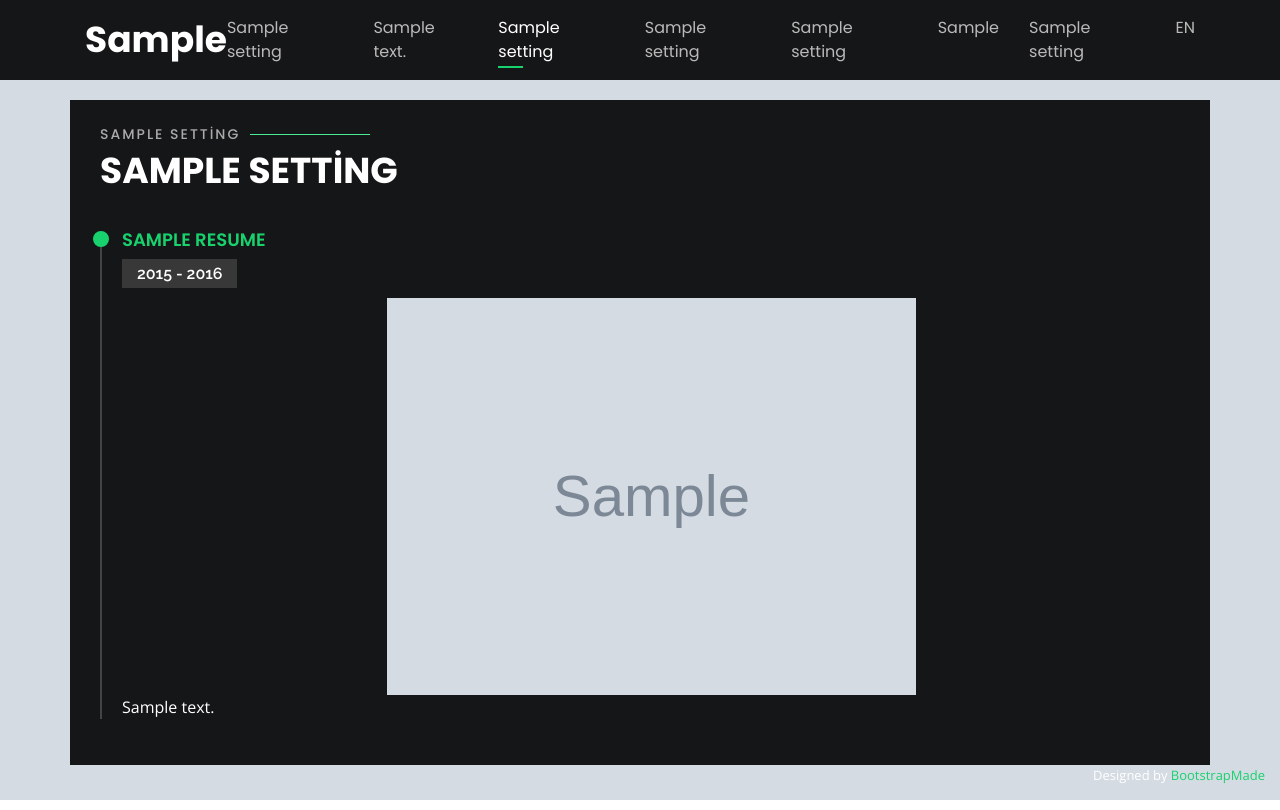
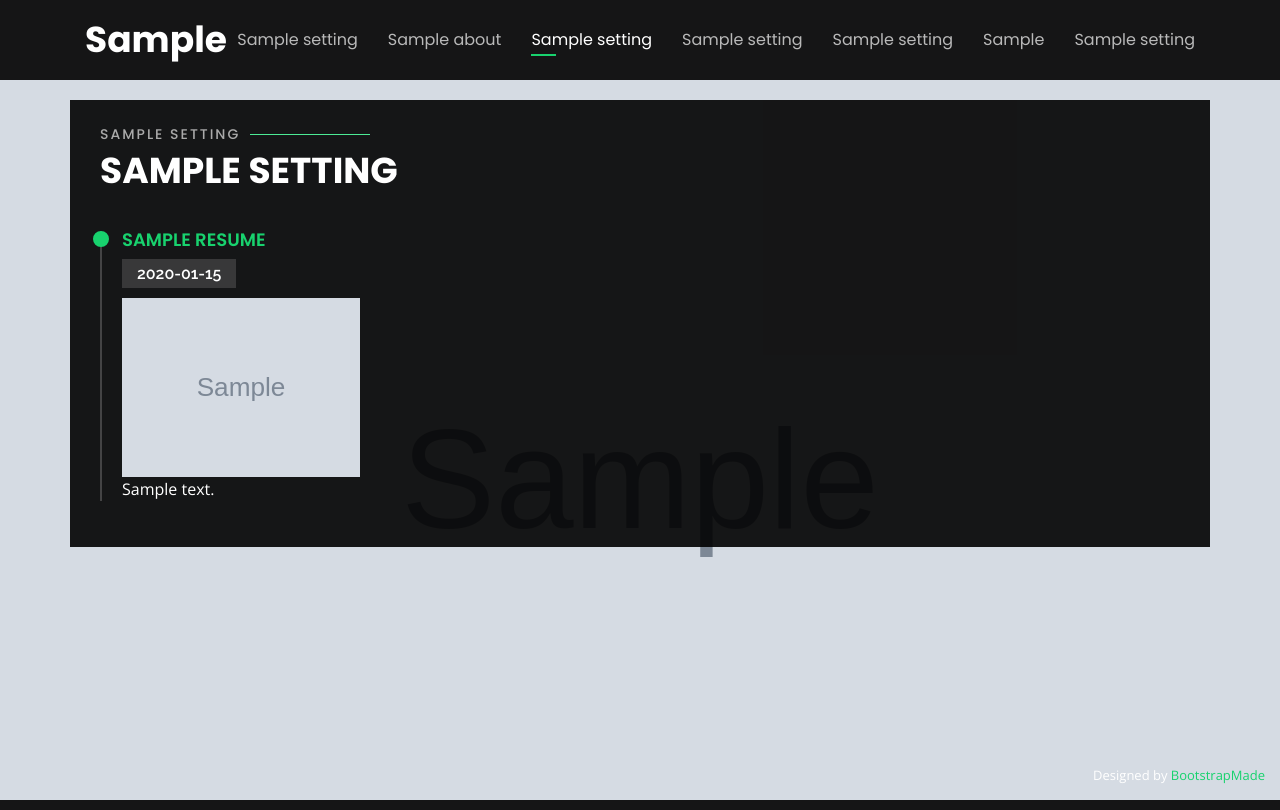
Before and after one commit to kosulsuz/adalet, a Django app: page /tr in a window 1280 px wide, after a click that opens the changed part. Run offline with Django 3.2, Linux system fonts and the light colour scheme; tables that the repository leaves empty hold one stand-in row (values such as "Sample post"); grey boxes marked "Sample" are stand-in pictures; some libraries are stand-ins or nearby versions.

Commit message:
tr side is inactive

```diff
--- a/ikincidil/models.py
+++ b/ikincidil/models.py
@@ -4,19 +4,19 @@
 from django.urls import reverse
 
 
-FONTS = (
+# FONTS = (
 
-	("icofont-court", "mahkeme binası"),
-	("icofont-court-hammer", "hakim tokmağı 1"),
-	("icofont-gavel", "hakim tokmağı 2"),
-	("icofont-jail", "zindan"),
-	("icofont-law-alt-1", "dengesi bozuk terazi"),
-	("icofont-law-protect", "jop"),
-    ("icofont-thief", "hırsız"),
-    ("icofont-police-van", "polis van"),
-    ("icofont-document-folder", "dosya"),
+# 	("icofont-court", "mahkeme binası"),
+# 	("icofont-court-hammer", "hakim tokmağı 1"),
+# 	("icofont-gavel", "hakim tokmağı 2"),
+# 	("icofont-jail", "zindan"),
+# 	("icofont-law-alt-1", "dengesi bozuk terazi"),
+# 	("icofont-law-protect", "jop"),
+#     ("icofont-thief", "hırsız"),
+#     ("icofont-police-van", "polis van"),
+#     ("icofont-document-folder", "dosya"),
 
-)
+# )
 
 
 
@@ -24,6 +24,7 @@
 
 
 class Setting(models.Model):
+    activation = models.BooleanField("Türkçe web sitesinin açılması için tıklayınız", default = False)
     title = models.CharField("Site sekmesinde yazacak olan yazı", max_length=50, default = "Koşulsuz Adalet Hareketi")
     icon = models.ImageField("İcon")
     description = models.CharField("Google'da arama yapıldıktan sonra çıkacak olan yazı", max_length=150)
@@ -43,11 +44,11 @@
     portfolio = models.BooleanField("Portfolio kısmının gözükmesini istiyorsanız tıklayınız:", default=False)
     services = models.BooleanField("Services kısmının segilenmesi için tıklayınız.", default=False)
     home_name = models.CharField("Başlık1", max_length=20, default = "Home")
-    about_name = models.CharField("Başlık2", max_length=20, default = "About")
     resume_name = models.CharField("Başlık3", max_length=20, default = "Resume")
     service_name = models.CharField("Başlık4", max_length=20, default = "Services")
     portfolio_name = models.CharField("Başlık5", max_length=20, default = "Portfolio")
-    contact_name = models.CharField("Başlık6", max_length=20, default = "Contact")
+    media_name = models.CharField("Media kısmında hepsi", default = "All", max_length=20)
+    contact_name = models.CharField("Başlık6", max_length=20, default = "Contact", )
     extra_name = models.CharField("Ekstra About başlıklarından üretildiğinde çıkacak başlık ismi", max_length=20, default = "...")
     contact_sub_name = models.CharField("Contact kısmının alt başlığı", max_length=20, default = "Contact with us")
     contact_tel_name = models.CharField("Contact kısmındaki telefon başlığı", max_length=20, default = "Tel")
@@ -66,6 +67,7 @@
 
 
 class About(models.Model):
+    main_title = models.CharField("Hakkımızda başlığı", max_length=150)
     title = models.CharField("Hakkımızda başlığı", max_length=150)
     about_image = models.ImageField("Hakkımızda kısmında çıkacak olan resim")
     sub_title = models.CharField("Resmin altındaki yeşil başlık", max_length=150)
@@ -77,6 +79,7 @@
     testimonials_title = models.CharField("Hakkımızda söylenenler kısmının başlığı", max_length=150, default = "Söylediler")
     testimonials_activation = models.BooleanField("Hakkımızda söylenenler kısmı canlandırmak için tıklayınız", default = False)
     ranking = models.SmallIntegerField("Önde çıkmasını istediğiniz kısmın sayısı küçük tutulmalıdır.")
+    one_header = models.BooleanField("Tek başına About tipinde başlık eklemek istiyorsanız tıklayınız.", default = False)
 
     class Meta:
         verbose_name = 'Hakkımızda'
@@ -89,7 +92,7 @@
 
 class AboutLogo(models.Model):
     title = models.CharField("Başlık", max_length=50)
-    font = models.CharField(max_length=50, choices=FONTS)
+    font = models.CharField(max_length=80, default = "icofont-jail")
     about = models.ForeignKey("About", on_delete =models.CASCADE)
     number = models.IntegerField(default = 0)
 
@@ -130,10 +133,12 @@
 
 
 class Resume(models.Model):
-    sub1_title = models.CharField("Yeşil renkli başlık", max_length=50)
+    sub1_title = models.CharField("Yeşil renkli başlık", max_length=100)
+    date = models.CharField("Tarih kısmı", max_length= 100, default = "First Day")
     image = models.ImageField("resim")
     content = RichTextField("içerik")
-    ranking = models.SmallIntegerField("sıralama sayısı", unique = True)
+    ranking = models.SmallIntegerField("sıralama sayısı")
+    left = models.BooleanField("Sol tarafta gözükmesini istiyorsanız tıklayınız.", default = True)
 
 
     class Meta:
@@ -152,6 +157,7 @@
     content = models.CharField("İçerik", max_length=50)
     active = models.BooleanField("sitede gözükmesini istiyorsanız tıklayınız: ", default = False)
     slug = models.SlugField(editable = False)
+    link = models.BooleanField("detay sayfasının açılmasını istiyorsanız tıklayınız: ", default = False)
 
     class Meta:
         verbose_name = 'Hizmet'
--- a/ikincidil/views.py
+++ b/ikincidil/views.py
@@ -10,14 +10,18 @@
     try:
         about_activation = False
         setting = Setting.objects.first()
+        if not setting.activation:
+            print("Çalıştı mı??????")
+            return redirect("/")
+
         portfolio = setting.portfolio
         service = setting.services
-        abouts = About.objects.filter(active = True)
-        if abouts.count() > 1:
+        abouts = About.objects.filter(active = True, one_header = False)
+        if abouts.count() > 0:
             about_activation = True
-        about = abouts.first()
-        abouts = abouts[1:]
-        resumes = Resume.objects.all()
+        header_about = About.objects.filter(active = True, one_header=True)
+        resumes = Resume.objects.filter(left = True)
+        resumes_right = Resume.objects.filter(left = False)
         services = Service.objects.filter(active = True)
         company_types = CompanyType.objects.all()
         references = Reference.objects.all()
@@ -31,7 +35,7 @@
             print()
             print()
             print("üst taraf")
-            messages.success(request, 'Başarı bir şekilde mesajınız tarafımıza iletilmiştir. En kısa sürede sizinle iletişime geçilecektir.')
+            messages.success(request, 'Mesajınız tarafımıza iletilmiştir. Teşekkürler!')
             print("messaj gitti")
             return redirect("/")
     else:
@@ -45,22 +49,23 @@
         "portfolio": portfolio,
         "service": service,
         "abouts": abouts,
-        "about": about,
+        "header_about": header_about,
         "about_activation": about_activation,
         "resumes": resumes,
         "services": services,
         "company_types": company_types,
         "references": references,
         "form": form,
+        "resumes_right": resumes_right,
 
     }
-    return render(request, 'ikincidil/index.html', context)
+    return render(request, 'index.html', context)
 
 
 def detail(request, slug):
 
     setting = Setting.objects.first()
-    service = get_object_or_404(Service, slug = slug, active = True)
+    service = get_object_or_404(Service, slug = slug, active = True, link = True)
     abouts = About.objects.filter(active = True)
     if abouts.count() > 1:
         about_activation = True
@@ -77,4 +82,4 @@
         "about_activation": about_activation,
     }
 
-    return render(request, 'ikincidil/details.html', context)
+    return render(request, 'details.html', context)
--- a/templates/ikincidil/index.html
+++ b/templates/ikincidil/index.html
@@ -1,7 +1,7 @@
 {% load static %}
 {% load crispy_forms_tags %}
 <!DOCTYPE html>
-<html lang="tr">
+<html lang="en">
 
 <head>
   <meta charset="utf-8">
@@ -53,9 +53,8 @@
 }
 
 .resume-image {
-  width: 50%;
+  width: 40%;
   height: auto;
-  margin:auto;
   display: block;
 }
 
@@ -94,7 +93,9 @@
       <nav class="nav-menu d-none d-lg-block">
         <ul>
           <li class="active"><a href="#header">{{setting.home_name}}</a></li>
-          <li><a href="#about">{{setting.about_name}}</a></li>
+          {% for about in header_about %}
+          <li><a href="#about{{about.id}}">{{about.main_title}}</a></li>
+          {% endfor %}
           {% if about_activation %}
           <li class="dropdown">
             <a class="dropdown-toggle" href="#" id="navbarDropdown" role="button" data-toggle="dropdown" aria-haspopup="true" aria-expanded="false">
@@ -115,7 +116,7 @@
           <li><a href="#contact">{{setting.contact_name}}</a></li>
 
 
-          <li><a href="{% url 'home:home' %}">EN</a></li>
+          <!-- <li><a href="{% url 'ikincidil:home' %}">TR</a></li> -->
 
         </ul>
       </nav><!-- .nav-menu -->
@@ -130,14 +131,15 @@
     </div>
   </header><!-- End Header -->
 
+  {% for about in header_about %}
   <!-- ======= About Section ======= -->
-  <section id="about" class="about">
+  <section id="about{{about.id}}" class="about">
 
    <!-- ======= About Me ======= -->
    <div class="about-me container">
 
      <div class="section-title">
-        <h2>{{setting.about_name}}</h2>
+       <h2>{{about.main_title}}</h2>
        <p>{{about.title}}</p>
      </div>
 
@@ -259,6 +261,8 @@
 
  </section><!-- End About Section -->
 
+ {% endfor %}
+
   {% for about in abouts %}
    <!-- ======= About Section ======= -->
    <section id="about{{about.id}}" class="about">
@@ -267,7 +271,7 @@
     <div class="about-me container">
 
       <div class="section-title">
-        <h2>{{setting.about_name}}</h2>
+        <h2>{{about.main_title}}</h2>
         <p>{{about.title}}</p>
       </div>
 
@@ -403,20 +407,28 @@
       </div>
 
       <div class="row">
-        {% for resume in resumes %}
-        <div class="col-lg-12">
+
+        <div class="col-lg-7 col-md-6">
           <h3 class="resume-title">{{resume.sub_title}}</h3>
           {% for resume in resumes %}
           <div class="resume-item">
             <h4>{{resume.sub1_title}}</h4>
-            <h5>2015 - 2016</h5>
+            <h5>{{resume.date}}</h5>
             <img class = "img-fluid resume-image" src="{{resume.image.url}}" alt="{{resume.sub_title}}">
               <p>{{resume.content | safe}}</p>
           </div>
           {% endfor %}
 
         </div>
+        <div class= "col-lg-5 col-md-6">
+          {% for resume in resumes_right %}
+          <div class = "mb-5">
+            <img class = "img-fluid resume-image" src="{{resume.image.url}}" alt="{{resume.sub_title}}">
+            <h5><small>{{resume.sub1_title}}</small></h5>
+          </div>
           {% endfor %}
+        </div>
+
       </div>
 
     </div>
@@ -436,10 +448,11 @@
       <div class="row">
         {% for service in services %}
         <div class="col-lg-4 col-md-6">
-          <div class="icon-box mb-3">
-            <div class="icon"><i class='bx bxs-chevrons-down'></i></div>
-            <h4><a href="{{service.get_absolute_url}}">{{service.title}}</a></h4>
-            <p>{{service.content}}</p>
+          <div class="card">
+           <a href="{% if service.link %}{{service.get_absolute_url}}{% else %}#{% endif %}"><img src="{{service.image.url}}" class="card-img-top" alt="{{service.title}}"></a>
+            <div class="card-body">
+              <p class="card-text text-dark">{{service.title}}</p>
+            </div>
           </div>
         </div>
         {% endfor %}
@@ -463,7 +476,7 @@
       <div class="row">
         <div class="col-lg-12 d-flex justify-content-center">
           <ul id="portfolio-flters">
-            <li data-filter="*" class="filter-active">***</li>
+            <li data-filter="*" class="filter-active">{{setting.media_name}}</li>
             {% for company_type in company_types %}
             <li data-filter=".{{company_type.title}}">{{company_type.title}}</li>
             {% endfor %}
@@ -475,7 +488,7 @@
         {% for reference in references %}
         <div class="col-lg-4 col-md-6 portfolio-item {{reference.company_type.title}}">
           <div class="portfolio-wrap">
-            <img src="{{reference.image.url}}" class="img-fluid" alt="{{reference.title}}">
+            {% if reference.image %}<img src="{{reference.image.url}}" class="img-fluid" alt="{{reference.title}}">{% endif %}
             <div class="portfolio-info">
               <h4>{{reference.title}}</h4>
               <p>{{reference.content}}</p>
--- a/templates/index.html
+++ b/templates/index.html
@@ -116,7 +116,7 @@
           <li><a href="#contact">{{setting.contact_name}}</a></li>
 
 
-          <!-- <li><a href="{% url 'ikincidil:home' %}">TR</a></li> -->
+          {% if turkce_page %} <li><a href="{% url 'ikincidil:home' %}">TR</a></li> {% endif %}
 
         </ul>
       </nav><!-- .nav-menu -->
```
Also changed, not shown: home/views.py (+8 -1 lines), ikincidil/admin.py (+4 -4 lines), ikincidil/migrations/0003_auto_20201120_1951.py (added), ikincidil/migrations/0004_setting_activation.py (added), ikincidil/migrations/0005_auto_20201120_2005.py (added). Lines whose indentation alone changed are shown as unchanged.
